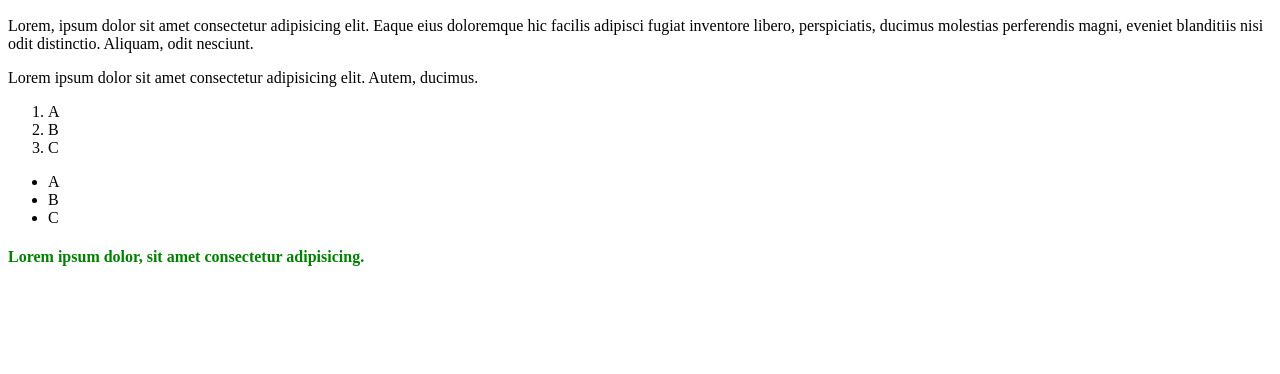
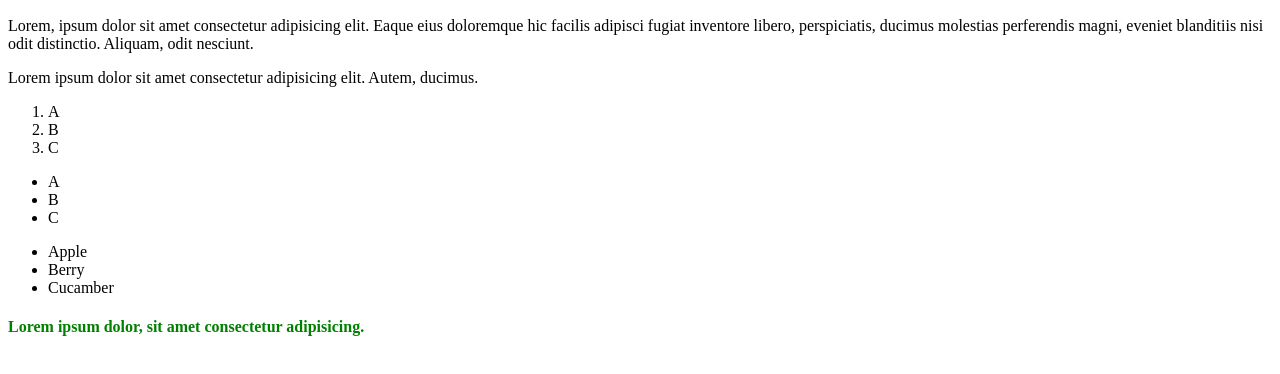
Before and after one commit to tuhin360/my-first-repo, a plain HTML site: page index.html in a window 1280 px wide. Shown: the part 110-484 px from the top of the page. Drawn offline with Linux system fonts and the light colour scheme.

Commit message:
another commit

```diff
--- a/css/style.css
+++ b/css/style.css
@@ -4,3 +4,7 @@ h1{
 h4{
     color: green;
 }
+
+.fruit{
+    color: blueviolet;
+}
--- a/index.html
+++ b/index.html
@@ -19,10 +19,17 @@
         <li>C</li>
     </ol>
 
+
+
     <ul>
         <li>A</li>
         <li>B</li>
         <li>C</li>
+    </ul>
+    <ul class="friuit">
+        <li>Apple</li>
+        <li>Berry</li>
+        <li>Cucamber</li>
     </ul>
 
     <h4>Lorem ipsum dolor, sit amet consectetur adipisicing.
```
